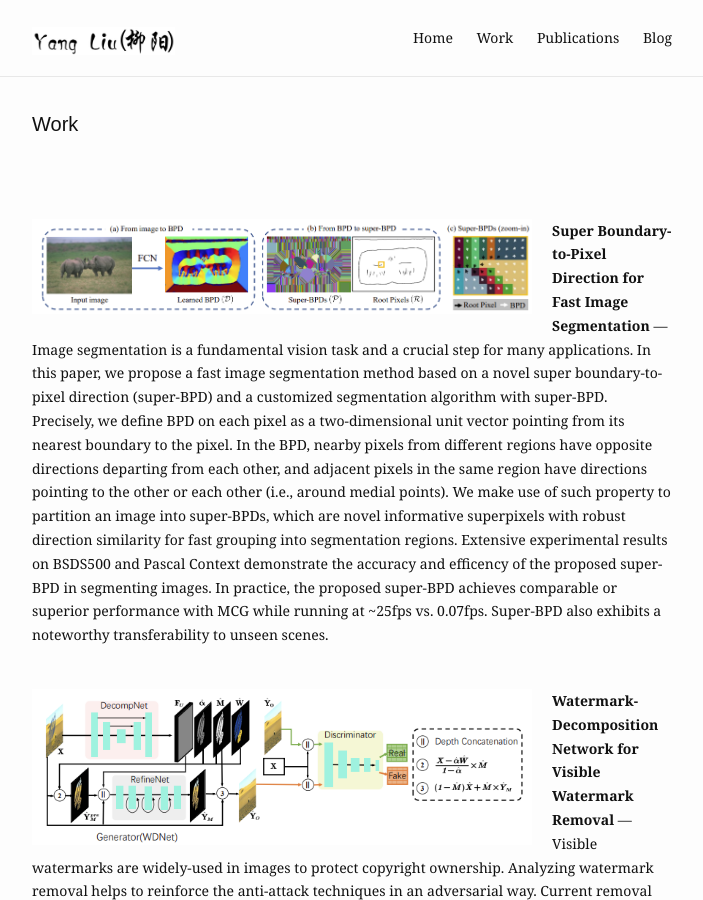
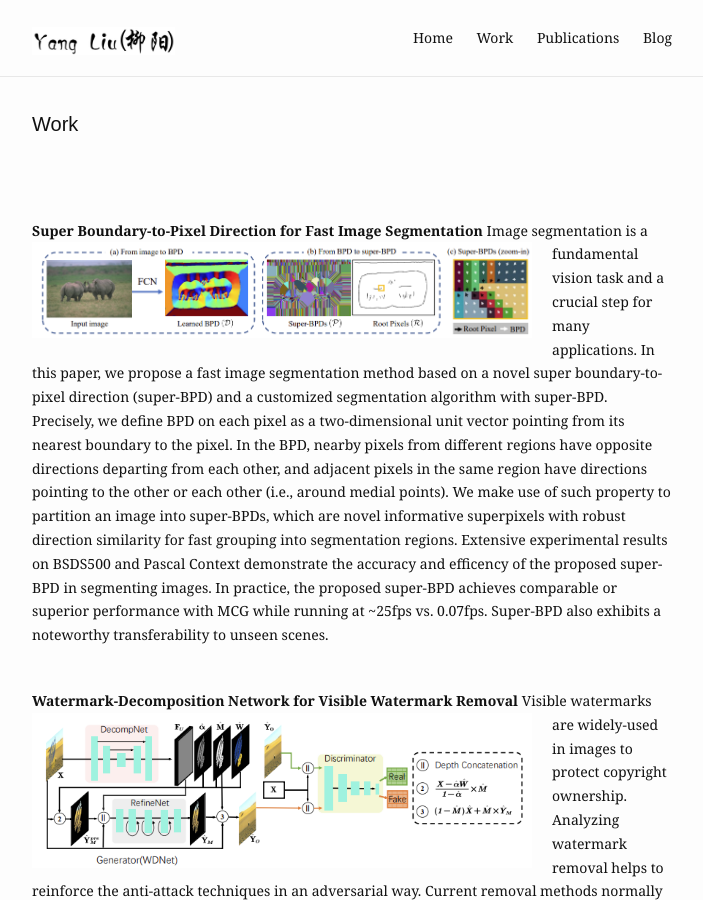
Before and after one commit to MRUIL/MRUIL.github.io, a Jekyll site: the page built from work.md, in a window 1280 px wide and 900 px high. Shown: the whole window, without its empty margins (288-991 px from the left). Built offline with Jekyll 4.4.1, drawn with Linux system fonts in a browser that asks for light colours.

Commit message:
Update work.html

```diff
--- a/_layouts/work.html
+++ b/_layouts/work.html
@@ -13,15 +13,17 @@
 
           {% for item in page.items %}
           <div class="work-item">
+            <span class="work-text">
+              <strong>{{ item.title }}</strong>
+            </span>
+
             <img
               src="{{ item.image.src | absolute_url }}"
               alt="{{ item.image.alt }}"
               class="work-bubble"
             />
+
             <span class="work-text">
-              <strong>{{ item.title }}</strong>
-              &mdash;
-              <br />
               {{ item.description }}
             </span>
           </div>
```
